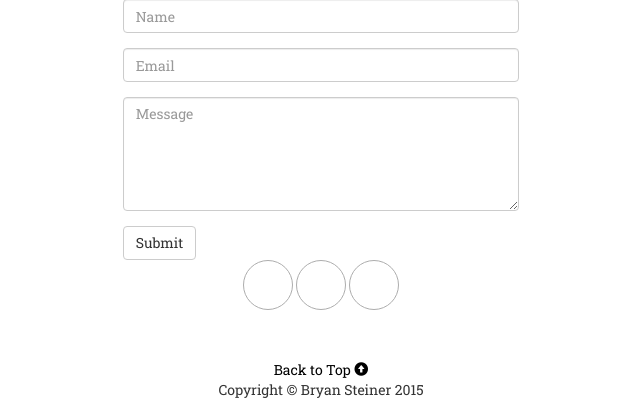
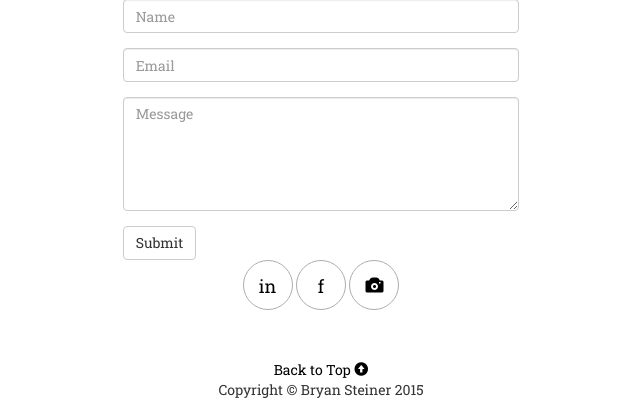
Before and after one commit to bryansteiner/Portfolio, a PHP site: page / in a window 1280 px wide. Shown: the part 3654-4074 px from the top of the page, without its empty margins (319-959 px from the left). Run offline with PHP 8.4, Linux system fonts and the light colour scheme; grey boxes labelled with a size stand in for pictures from a placeholder-image service; some libraries are stand-ins or nearby versions.

Commit message:
Progress

```diff
--- a/css/custom.css
+++ b/css/custom.css
@@ -1,8 +1,10 @@
 /*Media Queries*/
 @media (max-width: 768px) {
+
 }
 
 @media (min-width: 768px) and (max-width: 992px) {
+
 }
 
 @media (min-width: 992px) {
@@ -13,6 +15,10 @@
 body {
     text-align: center;
     font-family: Roboto Slab, Arial, sans-serif;
+}
+
+.social {
+    font-size: 30px;
 }
 
 .left {
@@ -40,6 +46,10 @@ body {
 
 a.btn-circle, a.normal{
     color: black;
+}
+
+a.social {
+    font-size: 18px;
 }
 
 a.btn-circle:hover {
--- a/index.html
+++ b/index.html
@@ -210,9 +210,9 @@
 			</div>
 			<div class="row">
 				<div class="col-xs-offset-1 col-xs-10 col-sm-offset-2 col-sm-8 col-md-offset-4 col-md-4">
-					<a class="btn btn-circle" href="https://www.linkedin.com/in/steinerbryan" role="button" target="_blank"></a>
-					<a class="btn btn-circle" href="https://www.facebook.com/steiner.bryan?fref=browse_search" role="button" target="_blank"></a>
-					<a class="btn btn-circle" href="https://instagram.com/bry_steiner/" role="button" target="_blank"></a>
+					<a class="btn btn-circle social" href="https://www.linkedin.com/in/steinerbryan" role="button" target="_blank" data-toggle="tooltip" data-placement="top" title="LinkedIn">in</a>
+					<a class="btn btn-circle social" href="https://www.facebook.com/steiner.bryan?fref=browse_search" role="button" target="_blank" data-toggle="tooltip" data-placement="top" title="Facebook">f</a>
+					<a class="btn btn-circle social" href="https://instagram.com/bry_steiner/" role="button" target="_blank" data-toggle="tooltip" data-placement="top" title="Instagram"><span class="glyphicon glyphicon-camera" aria-hidden="true"></span></a>
 				</div>
 			</div>
 		</div>
--- a/js/custom.js
+++ b/js/custom.js
@@ -102,3 +102,8 @@ $("#bottom a[href^='#']").on('click', function(e) {
      });
 });
 // End Contact Button Smooth Scroll
+
+// Tooltip
+$(function () {
+  $('[data-toggle="tooltip"]').tooltip()
+})
```
